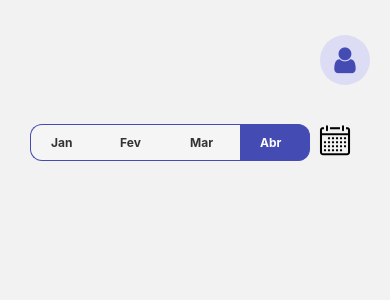
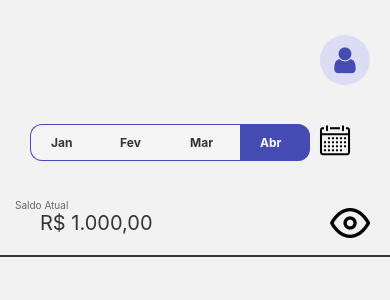
Before and after one commit to ICEI-PUC-Minas-PMV-ADS/PMV-ADS-2023-1-E3-PROJ-MOV-T3-Time5-MinhasEconomias, a React Native app in the folder src/minhasEconomias/: screen /Home in a window 390 px wide. Shown: the top 300 px of the page. Built offline with nearby package versions, Linux system fonts and the light colour scheme.

Commit message:
feat: adicionando container de saldo atual.

```diff
--- a/src/minhasEconomias/src/pages/Home/index.tsx
+++ b/src/minhasEconomias/src/pages/Home/index.tsx
@@ -2,7 +2,8 @@ import React, {useState} from 'react';
 import {View, Text, TouchableOpacity} from 'react-native';
 import {Avatar} from 'react-native-elements';
 import {useNavigation} from '@react-navigation/core';
-import Icon from 'react-native-vector-icons/EvilIcons';
+import EvilIcons from 'react-native-vector-icons/EvilIcons';
+import FeatherIcons from 'react-native-vector-icons/Feather';
 
 import styles from './styles';
 
@@ -10,6 +11,7 @@ const Home = () => {
   const {navigate} = useNavigation();
 
   const [selectedOption, setSelectedOption] = useState(3);
+  const [showBalance, setShowBalance] = useState(true);
 
   const handleOptionPress = (optionIndex: number) => {
     setSelectedOption(optionIndex);
@@ -22,9 +24,12 @@ const Home = () => {
     {label: 'Abr', value: 'abr'},
   ];
 
+  const balanceTitle = showBalance ? 'Saldo Atual' : 'Saldo Oculto';
+  const balanceValue = showBalance ? 'R$ 1.000,00' : '---';
+
   return (
     <View style={styles.container}>
-      <View style={styles.rightContainer}>
+      <View style={styles.profileContainer}>
         <Avatar
           size="medium" // tamanho do Avatar
           rounded // Avatar em formato de círculo
@@ -61,8 +66,24 @@ const Home = () => {
             </Text>
           </TouchableOpacity>
         ))}
-        <Icon size={50} name="calendar" />
+        <EvilIcons size={50} name="calendar" />
       </View>
+
+      <View style={styles.amountContainer}>
+        <View style={styles.saldoContainer}>
+          <Text style={styles.balanceTitle}>{balanceTitle}</Text>
+        </View>
+        <View style={styles.balanceContainer}>
+          <Text style={styles.balanceValue}>{balanceValue}</Text>
+          <TouchableOpacity
+            style={styles.eyeIcon}
+            onPress={() => setShowBalance(!showBalance)}>
+            <FeatherIcons size={40} name={showBalance ? 'eye' : 'eye-off'} />
+          </TouchableOpacity>
+        </View>
+      </View>
+
+      <View style={styles.line} />
     </View>
   );
 };
--- a/src/minhasEconomias/src/pages/Home/styles.ts
+++ b/src/minhasEconomias/src/pages/Home/styles.ts
@@ -21,7 +21,7 @@ const styles = StyleSheet.create({
   container: {
     flexDirection: 'column',
   },
-  rightContainer: {
+  profileContainer: {
     flexDirection: 'row',
     justifyContent: 'flex-end',
     alignItems: 'flex-end',
@@ -67,6 +67,41 @@ const styles = StyleSheet.create({
   selectedOptionButtonText: {
     color: '#fff',
   },
+  amountContainer: {
+    paddingTop: 30,
+    paddingBottom: 20,
+  },
+  balanceContainer: {
+    paddingLeft: 40,
+    flexDirection: 'row',
+    alignItems: 'center',
+  },
+  saldoContainer: {
+    paddingLeft: 15,
+    flexDirection: 'row',
+  },
+  balanceTitle: {
+    fontSize: 10,
+    color: '#666',
+    marginRight: 5,
+  },
+  balanceValue: {
+    fontSize: 20,
+    color: '#333',
+  },
+  balanceLine: {
+    borderTopWidth: 1,
+    borderTopColor: '#ddd',
+  },
+  eyeIcon: {
+    position: 'absolute',
+    right: 10,
+    padding: 10,
+  },
+  line: {
+    height: 2,
+    backgroundColor: '#343434',
+  },
 });
 
 export default styles;
```
Also changed, not shown: 1 other file (tests, documents, lock files or other folders).
